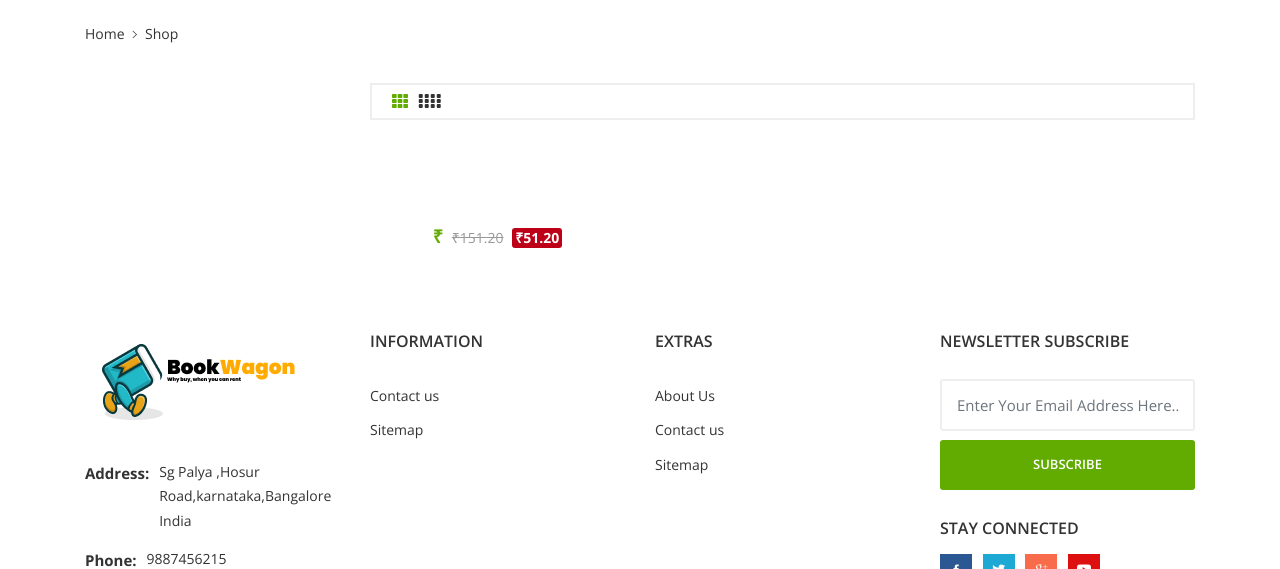
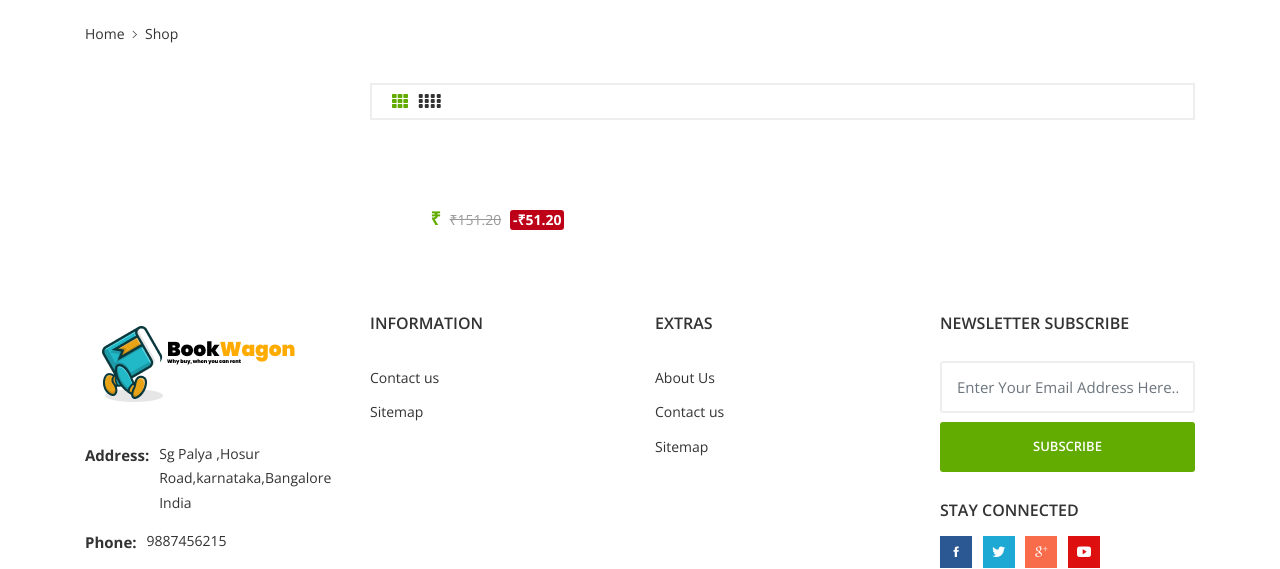
Before and after one commit to dipanshuvaibhav/BookWagon_DBMS_Project, a PHP site: page /shop-grid-left-sidebar.php in a window 1280 px wide. Shown: the part 213-782 px from the top of the page. Run offline with PHP 8.4, Linux system fonts and the light colour scheme; tables that the repository leaves empty or names only in its code hold one stand-in row (values such as "Sample post"); data that the repository does not hold is empty; some web fonts are replaced.

Commit message:
cart setting

```diff
--- a/shop-grid-left-sidebar.php
+++ b/shop-grid-left-sidebar.php
@@ -522,12 +522,6 @@ session_start();
 							<div class="col-lg-4 col-sm-6">
 								<div class="product-card">
 									<div class="product-grid-content">
-										<div class="product-header">
-											<a href="" class="author">
-												<!-- Deep -->
-											</a>
-											<h3><a href="product-details.php"><?= $row['p_name']?></a></h3>
-										</div>
 										<div class="product-card--body">
 											<div class="card-image">
 												<!-- taking image from database -->
@@ -547,11 +541,17 @@ session_start();
 														</a> -->
 													</div>
 												</div>
+												<div class="product-header">
+													<a href="" class="author">
+														<!-- Deep -->
+													</a>
+													<h3><a href="product-details.php"><?= $row['p_name']?></a></h3>
+												</div>
 											</div>
 											<div class="price-block">
 												<span class="price">₹<?= $row['p_price']?></span>
 												<del class="price-old">₹151.20</del>
-												<span class="price-discount">₹51.20</span>
+												<span class="price-discount">-₹51.20</span>
 											</div>
 										</div>
 									</div>
```
